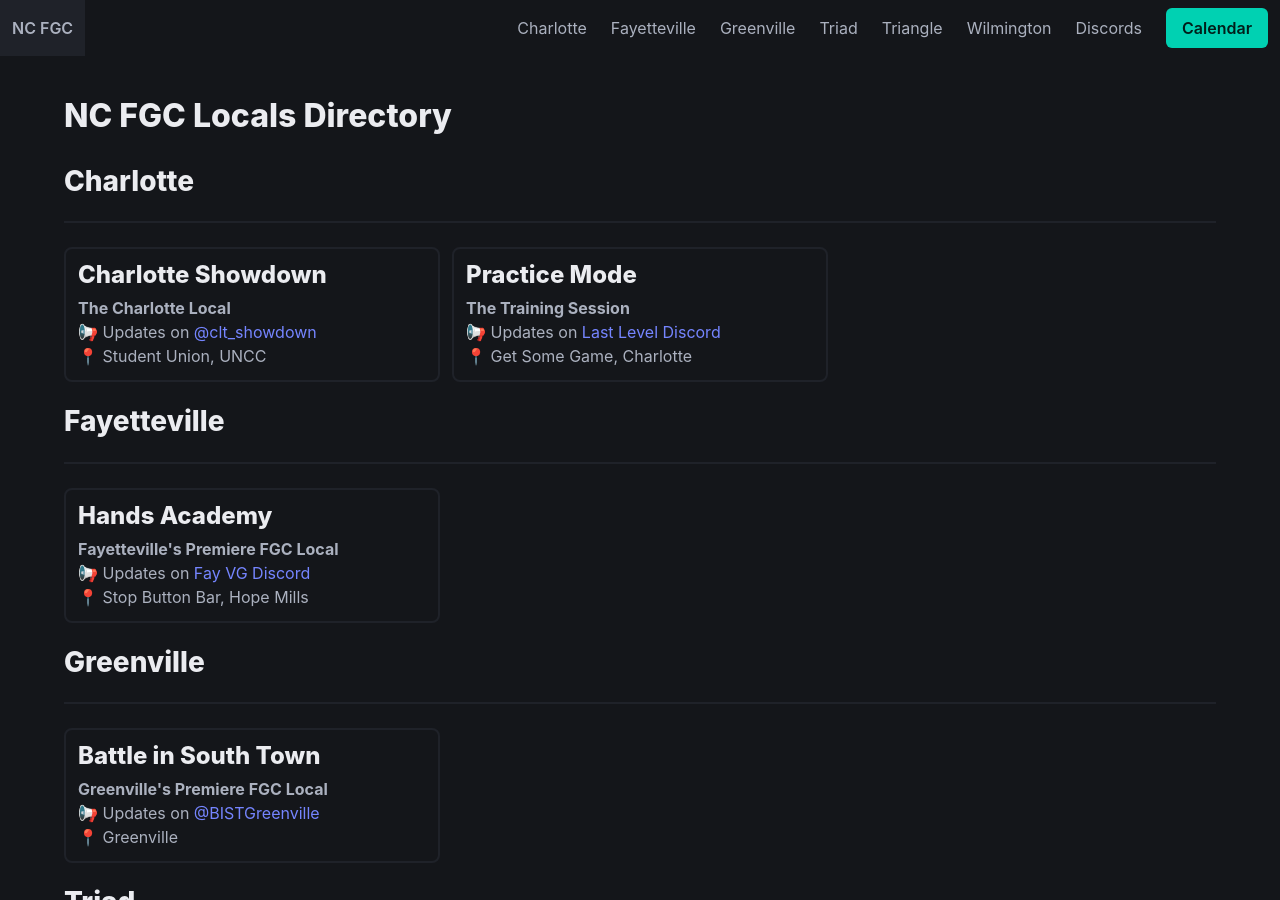
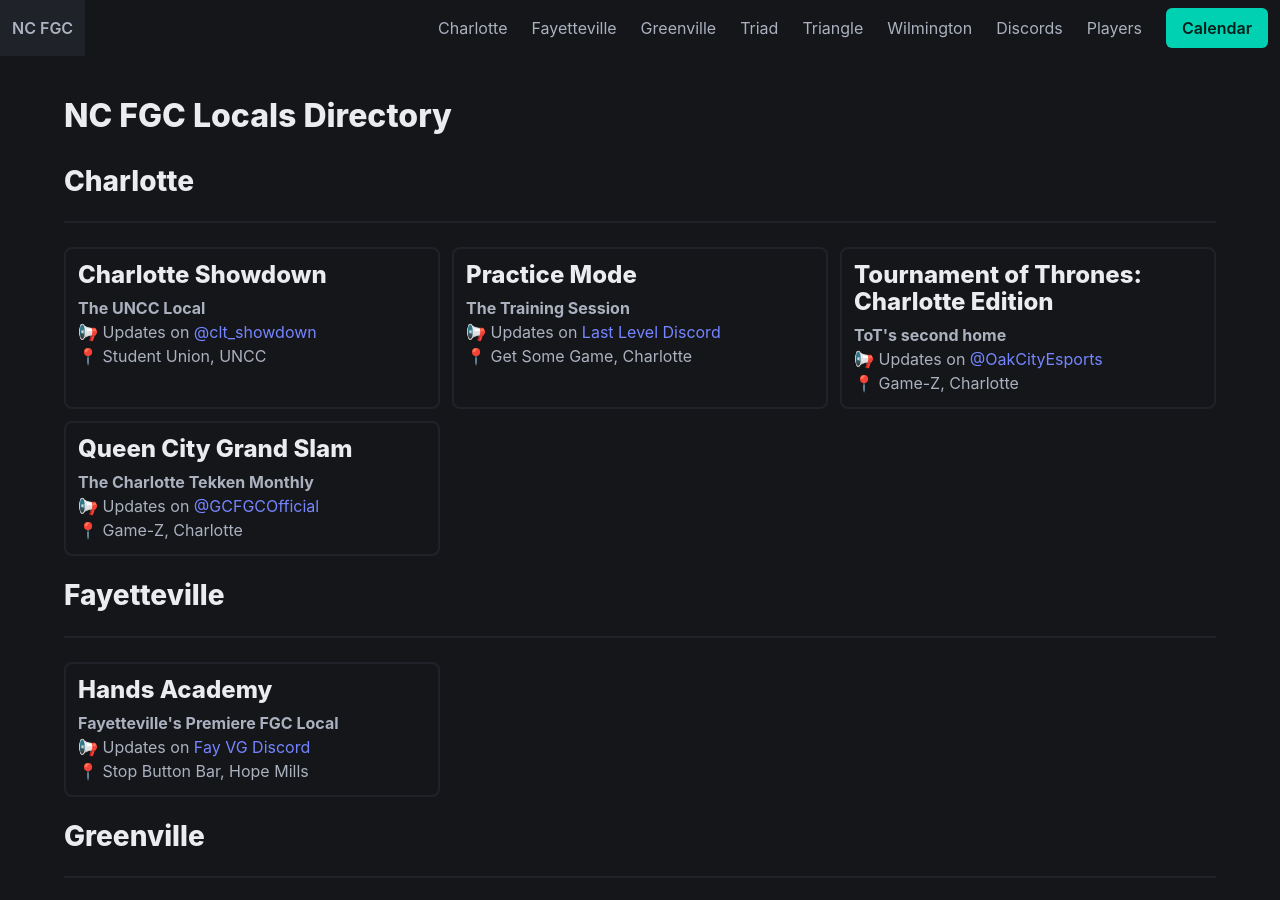
Before and after one commit to shiburizu/ncfgc.org, a Jekyll site: the page built from index.md, in a window 1280 px wide and 900 px high, scrolled down 1762 px. Built offline with Jekyll 4.4.1, drawn with Linux system fonts in a browser that asks for light colours; nearby versions of some CDN libraries; some of the changed text lies outside the part shown.

Commit message:
add player directory

```diff
--- a/_config.yml
+++ b/_config.yml
@@ -70,7 +70,8 @@
     url: /#wilmington
   - title: Discords
     url: /discords
-
+  - title: Players
+    url: /players
 defaults:
 -
   scope:
--- a/_includes/locals.html
+++ b/_includes/locals.html
@@ -8,7 +8,7 @@
                 <div class="grid">
                     <div class="cell content p-3">
                         <h3 class="mb-2">Charlotte Showdown</h3>
-                        <b>The Charlotte Local</b><br>
+                        <b>The UNCC Local</b><br>
                         <span>📢 Updates on <a href="https://x.com/clt_showdown">@clt_showdown</a></span><br>
                         <span>📍 Student Union, UNCC</span><br>
                     </div>
@@ -17,6 +17,18 @@
                         <b>The Training Session</b><br>
                         <span>📢 Updates on <a href="https://discord.gg/yUD3cu2">Last Level Discord</a></span><br>
                         <span>📍 Get Some Game, Charlotte</span><br>
+                    </div>
+                    <div class="cell content p-3">
+                        <h3 class="mb-2">Tournament of Thrones: Charlotte Edition</h3>
+                        <b>ToT's second home</b><br>
+                        <span>📢 Updates on <a href="https://x.com/oakcityesports">@OakCityEsports</a></span><br>
+                        <span>📍 Game-Z, Charlotte</span><br>
+                    </div>
+                    <div class="cell content p-3">
+                        <h3 class="mb-2">Queen City Grand Slam</h3>
+                        <b>The Charlotte Tekken Monthly</b><br>
+                        <span>📢 Updates on <a href="https://x.com/gcfgcofficial">@GCFGCOfficial</a></span><br>
+                        <span>📍 Game-Z, Charlotte</span><br>
                     </div>
                 </div>
             </div>
@@ -88,6 +100,12 @@
             <div class="fixed-grid has-4-cols-widescreen has-3-cols-desktop has-2-cols-tablet has-1-cols-mobile">
                 <div class="grid">
                     <div class="cell content p-3">
+                        <h3 class="mb-2">Bad Machines Locals</h3>
+                        <b>Gaming Bar in Cary</b><br>
+                        <span>📢 Updates on <a href="https://x.com/MyBadMachines">@MyBadMachines</a></span><br>
+                        <span>📍 Bad Machines, Cary</span><br>
+                    </div>
+                    <div class="cell content p-3">
                         <h3 class="mb-2">Cookout Arcade</h3>
                         <b>The RDU Bi-Weekly</b><br>
                         <span>📢 Updates on <a href="https://discord.com/invite/w6M5EDYshF">NC FGC Discord</a></span><br>
```
Also changed, not shown: players.md (added, +10 -0 lines).
